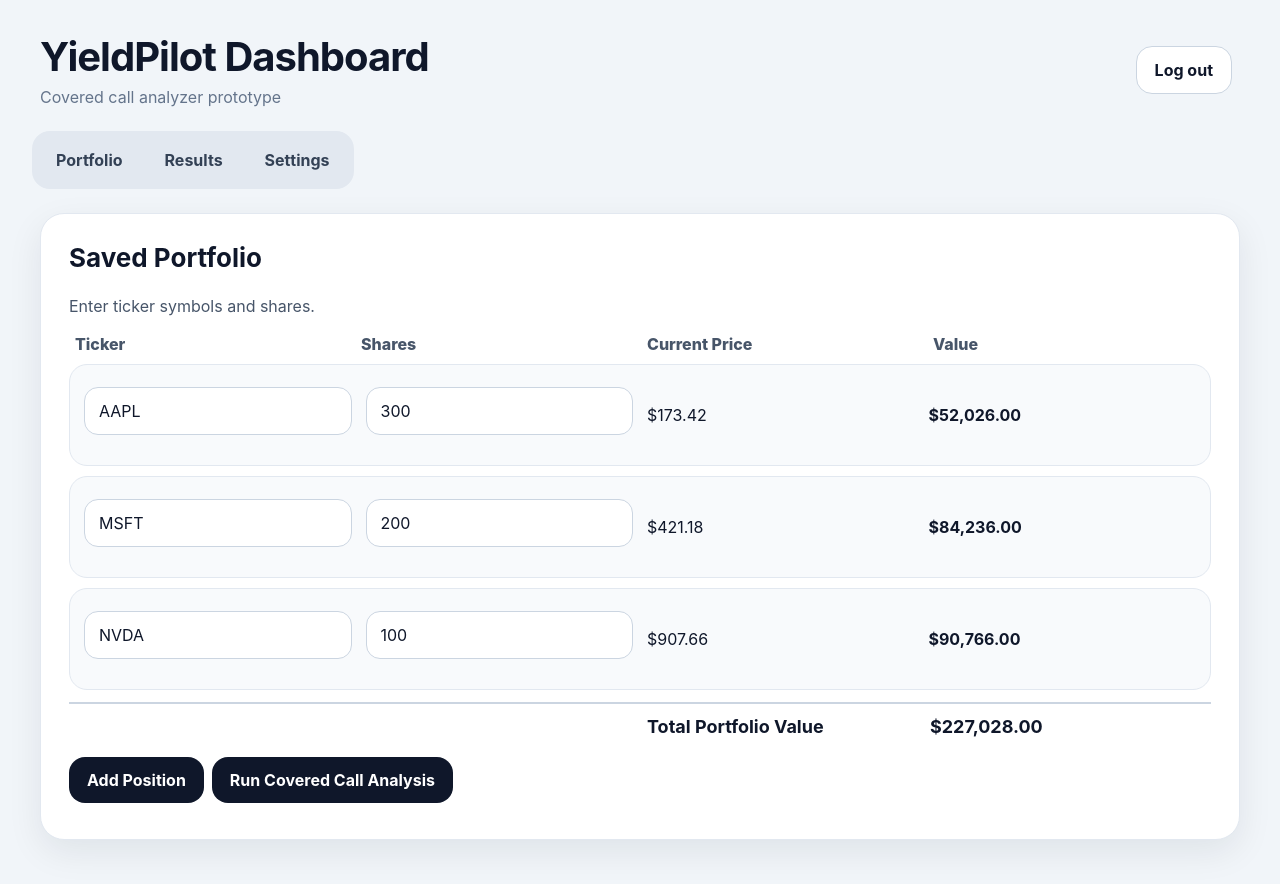
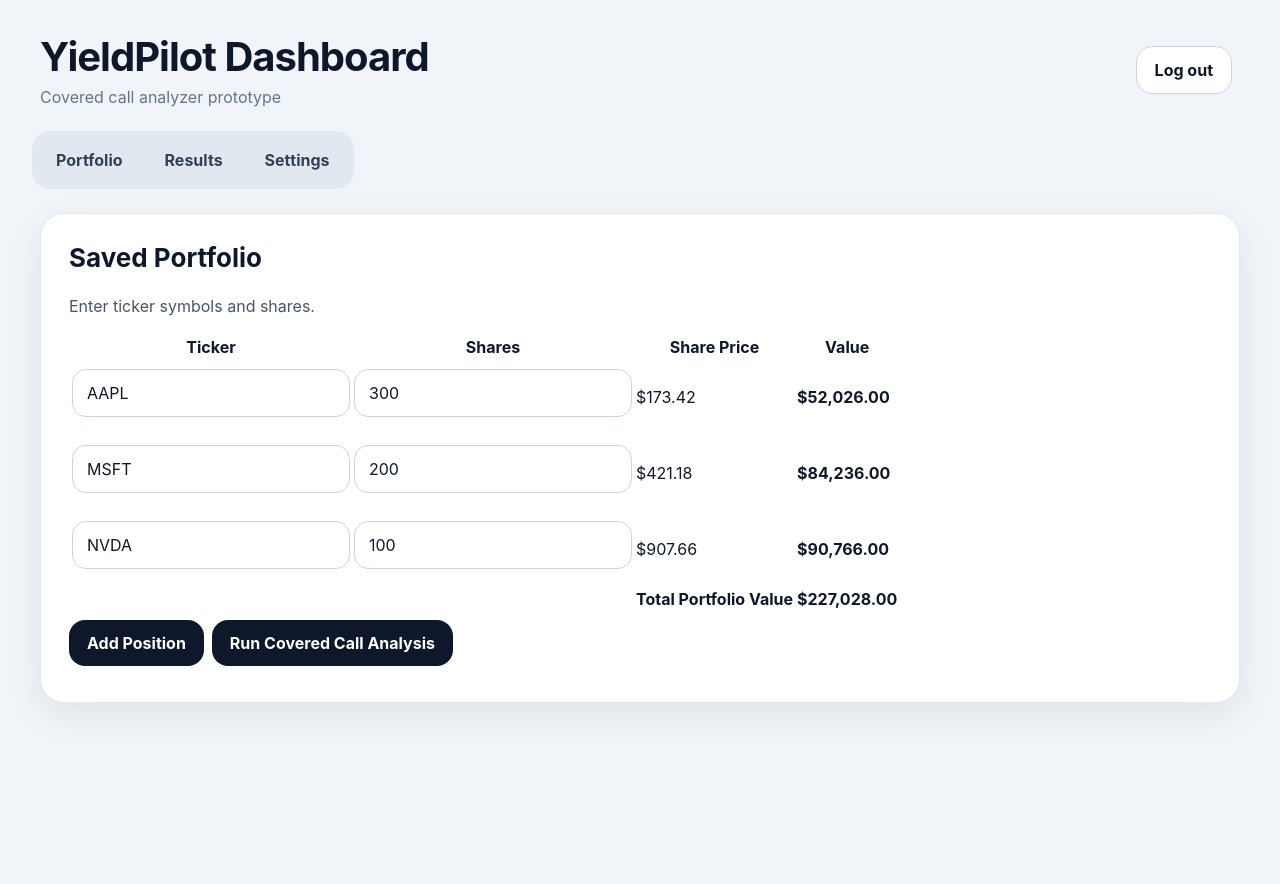
Before and after one commit to Msull7185/yieldpilot-web, a React (Vite) app: page / in a window 1280 px wide. Both pictures are taken after a click on the button "Open Dashboard". Shown: the top 884 px of the page. After the commit the page ends 800 px from the top, so only its background shows below. Built offline with nearby package versions, Linux system fonts and the light colour scheme.

Commit message:
Update main.jsx

```diff
--- a/src/main.jsx
+++ b/src/main.jsx
@@ -140,10 +140,6 @@
         <div className="range-box">
           <b>{targetWeeksOut}-week trading range:</b><br />
           {currency(r.rangeLow)} – {currency(r.rangeHigh)}
-          <br />
-          <small>
-            This compares the proposed strike to the stock’s recent trading range.
-          </small>
         </div>
 
         <div className={`warning ${r.warning.color}`}>
@@ -202,13 +198,17 @@
           <h2>Saved Portfolio</h2>
           <p>Enter ticker symbols and shares.</p>
 
-          <div className="portfolio-header">
-            <div>Ticker</div>
-            <div>Shares</div>
-            <div>Current Price</div>
-            <div>Value</div>
-          </div>
+          <table className="portfolio-table">
+            <thead>
+              <tr>
+                <th>Ticker</th>
+                <th>Shares</th>
+                <th>Share Price</th>
+                <th>Value</th>
+              </tr>
+            </thead>
 
+            <tbody>
               {portfolio.map((row, index) => {
                 const ticker = row.ticker.toUpperCase().trim();
                 const data = sampleMarketData[ticker];
@@ -216,7 +216,8 @@
                 const value = price * Number(row.shares || 0);
 
                 return (
-              <div className="portfolio-row" key={index}>
+                  <tr key={index}>
+                    <td>
                       <input
                         value={row.ticker}
                         onChange={(e) => {
@@ -225,7 +226,9 @@
                           setPortfolio(copy);
                         }}
                       />
+                    </td>
 
+                    <td>
                       <input
                         type="number"
                         value={row.shares}
@@ -235,24 +238,25 @@
                           setPortfolio(copy);
                         }}
                       />
+                    </td>
 
-                <div className="portfolio-cell">
-                  {price ? currency(price) : "-"}
-                </div>
+                    <td>{price ? currency(price) : "-"}</td>
 
-                <div className="portfolio-cell bold">
-                  {price ? currency(value) : "-"}
-                </div>
-              </div>
+                    <td><b>{price ? currency(value) : "-"}</b></td>
+                  </tr>
                 );
               })}
+            </tbody>
 
-          <div className="portfolio-total">
-            <div></div>
-            <div></div>
-            <div><b>Total Portfolio Value</b></div>
-            <div><b>{currency(portfolioValue)}</b></div>
-          </div>
+            <tfoot>
+              <tr>
+                <td></td>
+                <td></td>
+                <td><b>Total Portfolio Value</b></td>
+                <td><b>{currency(portfolioValue)}</b></td>
+              </tr>
+            </tfoot>
+          </table>
 
           <button onClick={() => setPortfolio([...portfolio, { ticker: "", shares: 100 }])}>
             Add Position
```
Lines whose indentation alone changed are shown as unchanged.
